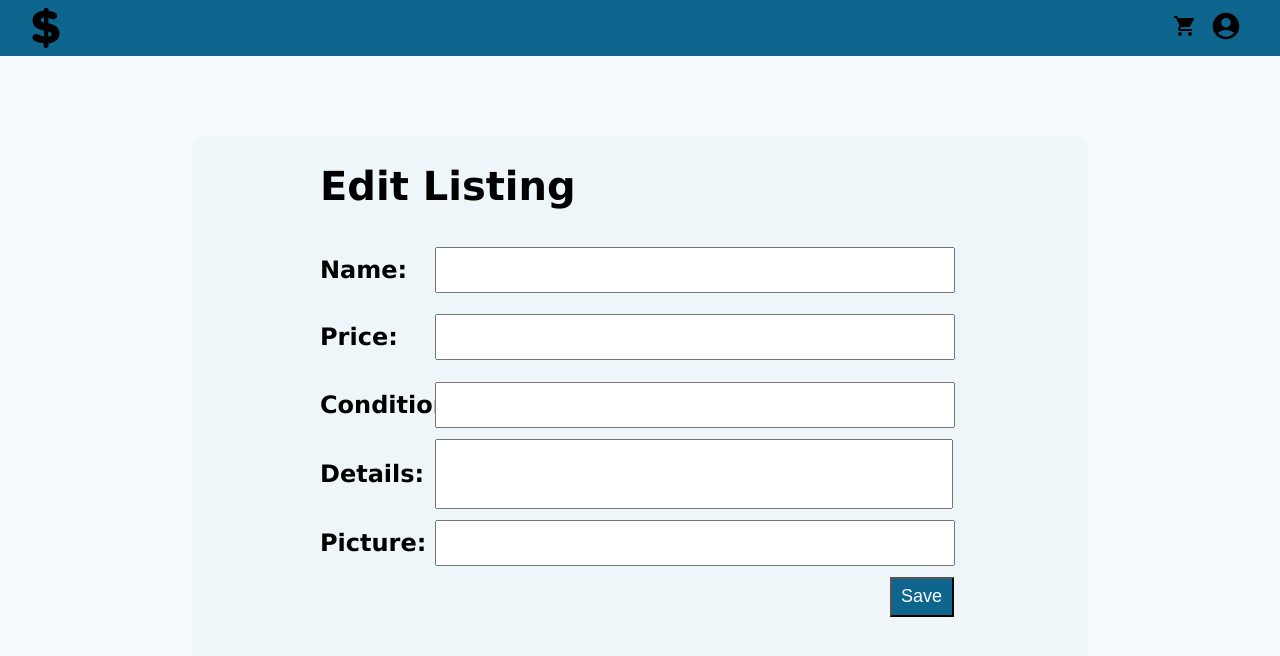
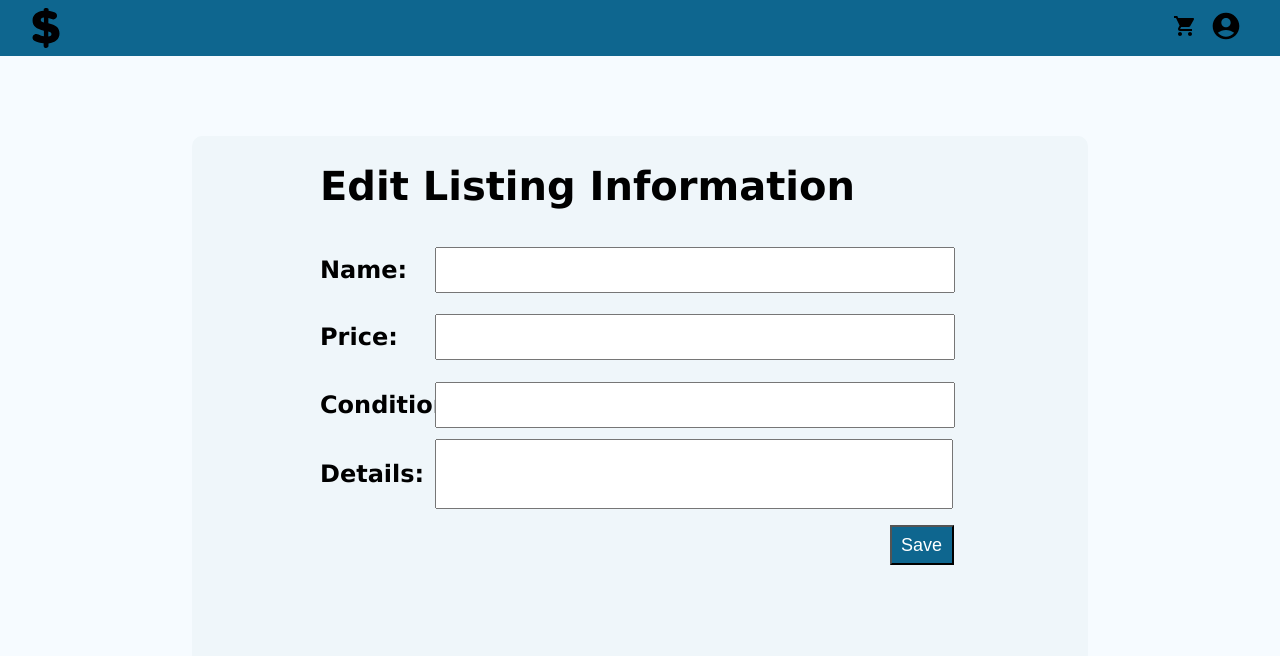
Before and after one commit to Rizzanen/ThriftshopFrontend, a React (Vite) app: page /editListing in a window 1280 px wide. Shown: the top 656 px of the page. Built offline with nearby package versions, Linux system fonts and the light colour scheme.

Commit message:
Added itemAMount to show from backend and functionality to delete the listing from the listings when there is no more items left

```diff
--- a/src/App.css
+++ b/src/App.css
@@ -572,7 +572,6 @@ html {
   margin-left: 10vw;
 }
 
-.editListingPicture,
 .editListingDetails,
 .editListingCondition,
 .editListingPrice,
@@ -583,8 +582,7 @@ html {
 }
 .editListingName input,
 .editListingPrice input,
-.editListingCondition input,
-.editListingPicture input {
+.editListingCondition input {
   width: 40vw;
   height: 5vh;
   font-size: 16px;
@@ -595,7 +593,7 @@ html {
   font-size: 16px;
   resize: none;
 }
-.editListingPicture h2,
+
 .editListingDetails h2,
 .editListingCondition h2,
 .editListingPrice h2,
@@ -606,6 +604,7 @@ html {
   height: 5vh;
   width: 5vw;
   font-size: 18px;
+  margin-top: 2vh;
   margin-left: auto;
   background-color: rgb(14, 102, 143);
   color: white;
@@ -737,9 +736,7 @@ html {
 .cartIconContainer {
   position: relative;
 }
-.dropZone {
-  background-color: white;
-  border-radius: 10px;
-  border: 1px solid black;
-  text-align: center;
+.fileInput {
+  background-color: rgb(239, 246, 250) !important;
+  border: none !important;
 }
--- a/src/components/AddListing.jsx
+++ b/src/components/AddListing.jsx
@@ -112,7 +112,7 @@ function AddListing() {
               ></input>
             </div>
           </div>
-          <h2>Picture URL</h2>
+          <h2>Picture</h2>
 
           <input
             className="fileInput"
--- a/src/components/EditListing.jsx
+++ b/src/components/EditListing.jsx
@@ -28,13 +28,13 @@ function EditListing() {
       });
     setTimeout(() => {
       navigate("/profile");
-    }, 10);
+    }, 100);
   };
   return (
     <div className="editListingPage">
       <div className="editListingContainer">
         <div className="editListingHeader">
-          <h1>Edit Listing</h1>
+          <h1>Edit Listing Information</h1>
         </div>
         <div className="editListingForm">
           <div className="editListingName">
@@ -73,15 +73,6 @@ function EditListing() {
               onChange={handleOnChange}
             />
           </div>
-          <div className="editListingPicture">
-            <h2>Picture:</h2>
-            <input
-              type="text"
-              name="pictureURL"
-              value={editedListing.pictureURL}
-              onChange={handleOnChange}
-            />
-          </div>
         </div>
         <div className="saveEditButton">
           <button onClick={saveEdit}>Save</button>
--- a/src/components/Homepage.jsx
+++ b/src/components/Homepage.jsx
@@ -8,17 +8,18 @@ function Homepage() {
   const [emptySearch, setEmptySearch] = useState(false);
   const [allCategorys, setAllCategorys] = useState([]);
   const { setCartItemCount, cartItemCount } = useCart();
+  const [refreshListings, setRefreshListings] = useState(false);
 
   useEffect(() => {
     fetch("http://localhost:8080/listings")
       .then((response) => response.json())
       .then((data) => {
         setListings(data);
-
+        console.log("refreshed");
         setListingsCopy(data);
       })
       .then(() => setEmptySearch(false));
-  }, [emptySearch]);
+  }, [emptySearch, refreshListings]);
 
   useEffect(() => {
     fetch("http://localhost:8080/categorys")
@@ -70,6 +71,19 @@ function Homepage() {
   };
 
   const addToCart = (listing) => {
+    if (listing.itemAmount > 1) {
+      listing.itemAmount = listing.itemAmount - 1;
+    } else {
+      fetch(`http://localhost:8080/listings/${listing.id}`, {
+        method: "DELETE",
+      }).catch((error) => {
+        console.error("Error:", error);
+      });
+      console.log(refreshListings);
+      setTimeout(() => {
+        setRefreshListings(!refreshListings);
+      }, 100);
+    }
     if (cartItemCount === 0) {
       sessionStorage.setItem("cartItemsCount", 1);
       setCartItemCount(1);
@@ -145,6 +159,7 @@ function Homepage() {
 
             <div className="postedButton">
               <p>Posted: {formatDate(listing.date)}</p>
+              <p>Items left: {listing.itemAmount}</p>
               <button onClick={() => addToCart(listing)}>Add to Cart</button>
             </div>
           </div>
```
